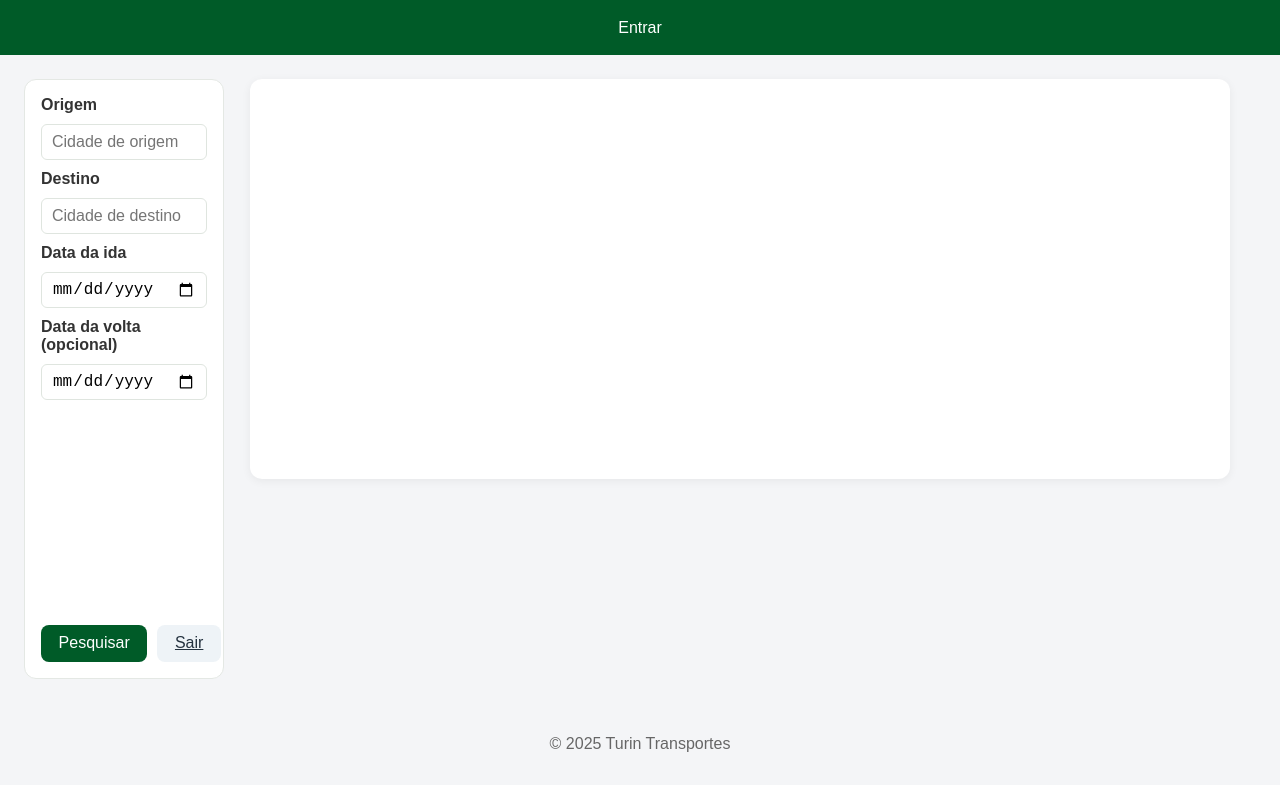
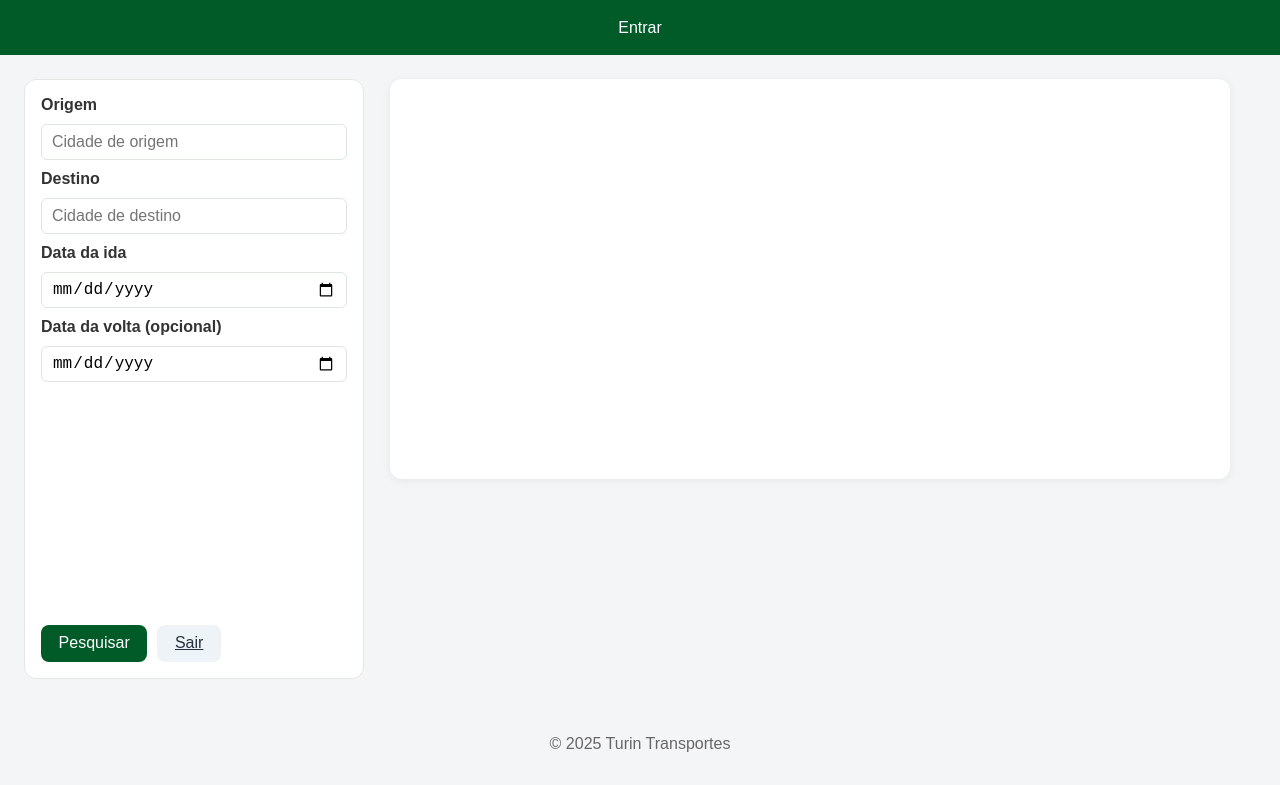
Before and after one commit to brunofpbb/turin-sitevendas, a website: page sitevendas/index.html in a window 1280 px wide. Shown: the part 79-864 px from the top of the page. Drawn offline with Linux system fonts and the light colour scheme.

Commit message:
Update style.css

```diff
--- a/sitevendas/style.css
+++ b/sitevendas/style.css
@@ -12,7 +12,7 @@ nav{margin-top:.5rem} nav a{color:#fff;margin:0 .5rem;text-decoration:none}
   margin: 24px 24px 24px px;
   padding: 24px;                 /* sem respiro */
   display: grid;
-  grid-template-columns: 200px minmax(780px, 1050px) 1fr;
+  grid-template-columns: 340px minmax(400px, 1050px) 1fr;
   gap: 26px;
   align-items: start;
 }
```
